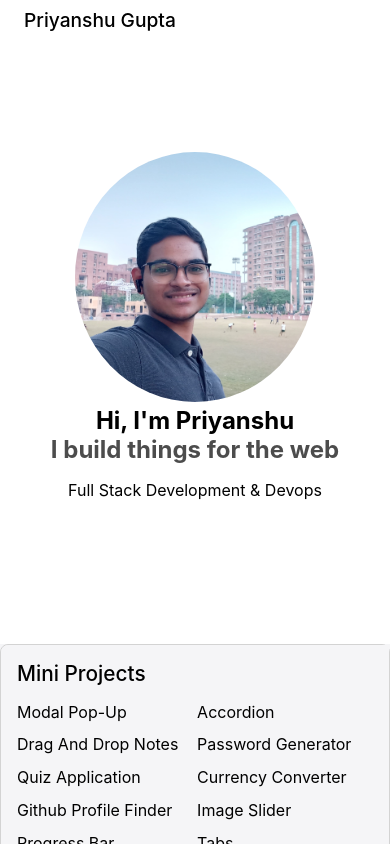
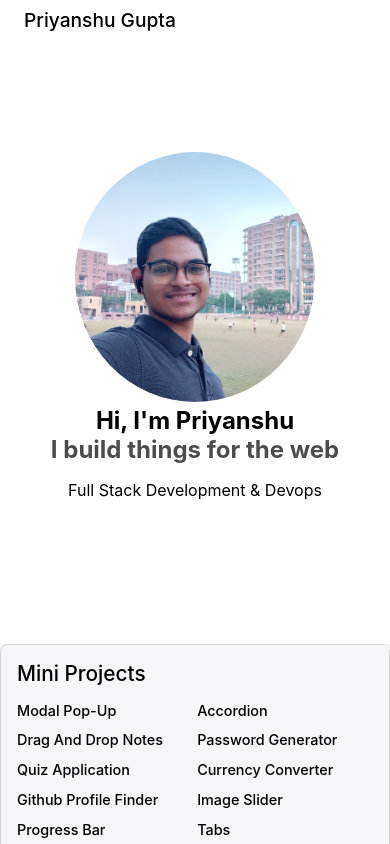
Before and after one commit to priyanshu16095/portfolio, a React (Vite) app: page / in a window 390 px wide. Built offline with nearby package versions, Linux system fonts and the light colour scheme.

Commit message:
change font size of link

```diff
--- a/src/index.css
+++ b/src/index.css
@@ -231,8 +231,8 @@ button:hover {
     font-size: 1.3rem;
   }
   .link {
-    font-weight: 400;
-    font-size: 1rem;
+    font-weight: 450;
+    font-size: .9rem;
   }
   .button {
     font-weight: 500;
```
